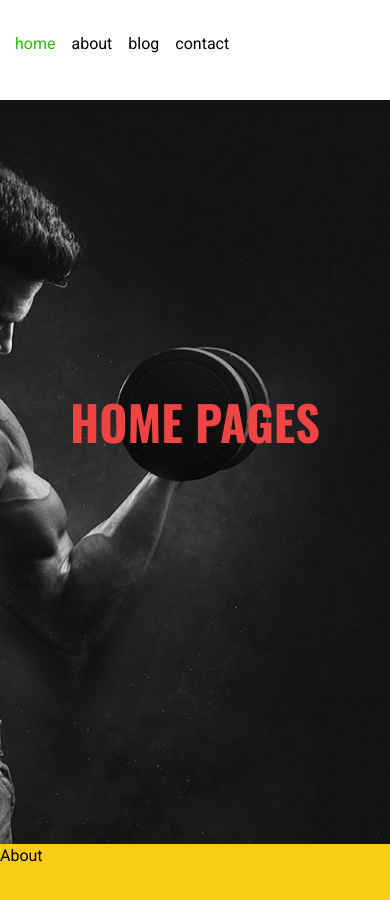
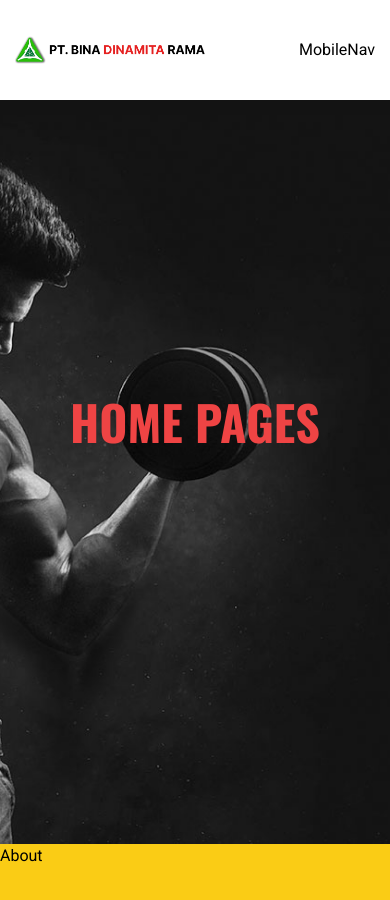
Before and after one commit to ujangaris/PT-Bina-Dinamita-Rama-, a React (Vite) app: page / in a window 390 px wide. Shown: the top 900 px of the page. Built offline with nearby package versions, Linux system fonts and the light colour scheme.

Commit message:
Navbar Device mobile & Dekstop

```diff
--- a/src/components/Header.jsx
+++ b/src/components/Header.jsx
@@ -1,10 +1,19 @@
 import { Nav } from "./Nav";
-
+import { MobileNav } from "./MobileNav";
+import { Link } from "react-scroll";
+import logo from "../assets/img/logo.png";
 export const Header = () => {
   return (
     <div className="fixed left-0 right-0 w-full bg-white h-[100px]">
-      <div className="container mx-auto">
-        <Nav containerStyles=" py-8 flex gap-4" />
+      <div className="container mx-auto h-full flex items-center justify-between">
+        {/* Logo */}
+        <Link href="">
+          <img src={logo} alt="logo" className="h-7 md:h-9 lg:h-10" />
+        </Link>
+        {/* mobile nav - hidden on large device */}
+        <MobileNav containerStyles="lg:hidden" />
+        {/* dekstop nav - hidden on small device */}
+        <Nav containerStyles="flex gap-4 hidden lg:flex" />
       </div>
     </div>
   );
--- /dev/null
+++ b/src/components/MobileNav.jsx
@@ -0,0 +1,3 @@
+export const MobileNav = ({ containerStyles }) => {
+  return <nav className={containerStyles}>MobileNav</nav>;
+};
```
Also changed, not shown: src/assets/img/logo.png (added), 1 other file (tests, documents, lock files or other folders).
